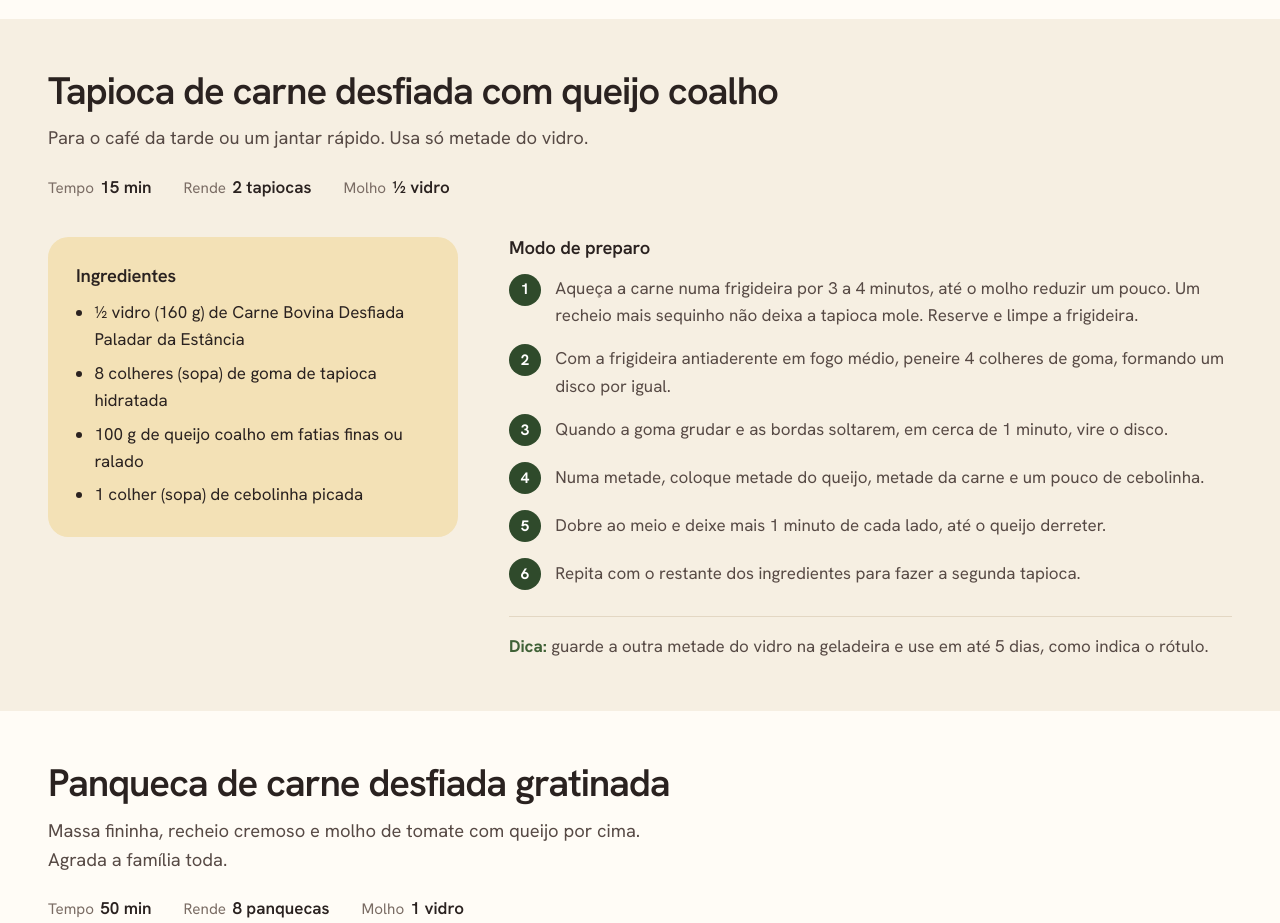
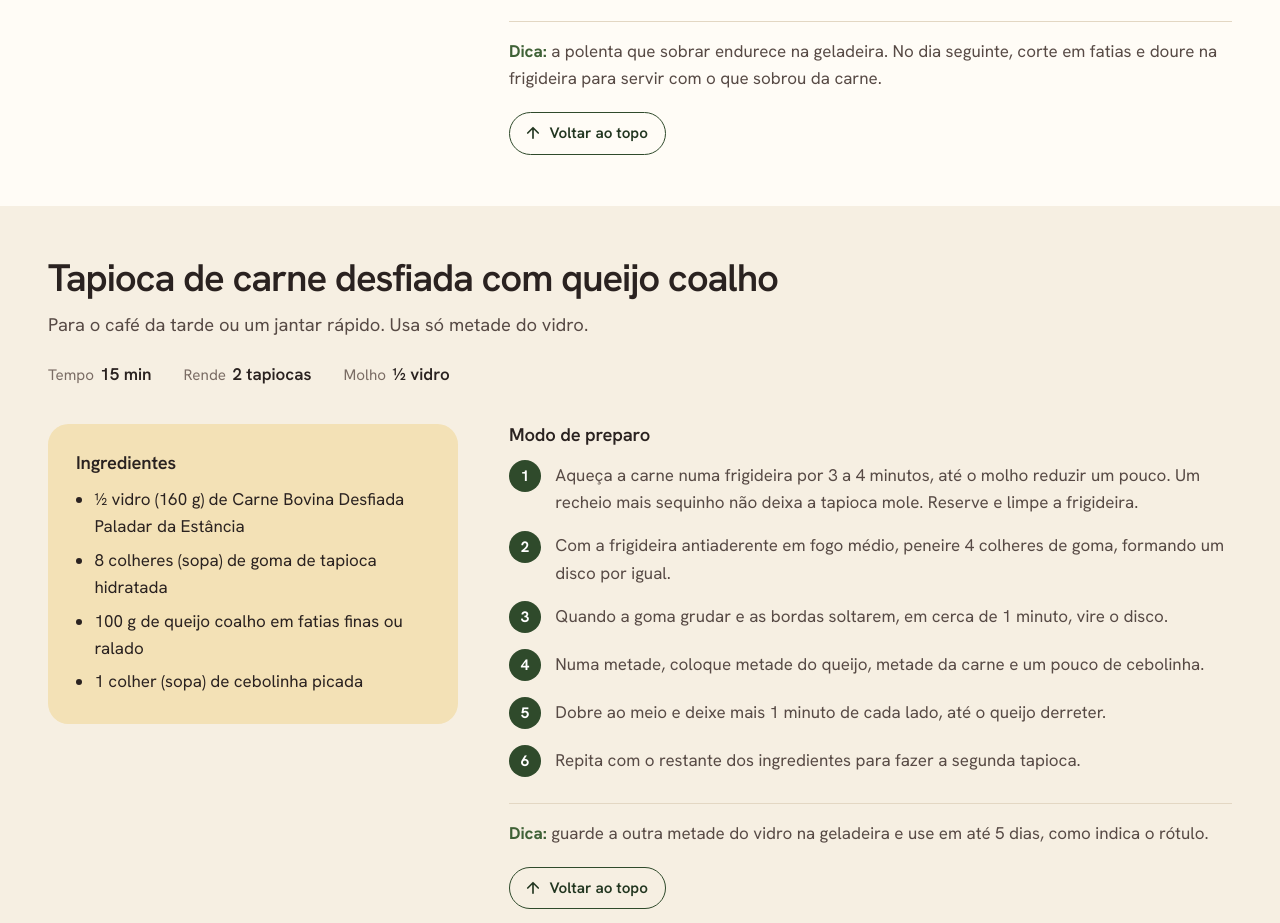
Before and after one commit to maxhomsi/estancia, a plain HTML site: page receitas.html in a window 1280 px wide. Shown: the part 3018-3941 px from the top of the page. Drawn offline with Linux system fonts and the light colour scheme.

Commit message:
Botão Voltar ao topo no fim de cada receita
Co-Authored-By: Claude Opus 5.5 <noreply@anthropic.com>
Claude-Session: https://claude.ai/code/session_01As74gqM53w2W29UGo9M3Nb

```diff
--- a/css/style.css
+++ b/css/style.css
@@ -312,6 +312,12 @@ section[id], footer[id] { scroll-margin-top: calc(var(--topo-alto) + .75rem); }
 }
 .receita__dica { margin-top: 1.5rem; padding-top: 1rem; border-top: 1px solid var(--linha); max-width: none; }
 .receita__dica strong { color: var(--verde-medio); }
+.subir {
+  display: inline-flex; align-items: center; gap: .45rem; margin-top: 1.25rem;
+  font-weight: 600; font-size: .95rem; color: var(--verde-escuro); text-decoration: none;
+  border: 1.5px solid var(--verde); border-radius: 999px; padding: .5rem 1.1rem .5rem .9rem;
+}
+.subir:hover { background: var(--verde); color: #fff; }
 @media (max-width: 54rem) {
   .receita__corpo { grid-template-columns: 1fr; }
 }
--- a/receitas.html
+++ b/receitas.html
@@ -56,7 +56,7 @@
   </header>
 
   <main id="conteudo">
-    <section class="bloco receitas-abertura">
+    <section class="bloco receitas-abertura" id="inicio">
       <div class="miolo pagina__grade">
         <div>
           <p class="lema">Caderno de receitas</p>
@@ -113,6 +113,7 @@
               <li>Finalize com cheiro-verde e sirva quente.</li>
             </ol>
             <p class="receita__dica"><strong>Dica:</strong> dá para trocar o aipim por batata ou abóbora cabotiá. O tempo de cozimento é parecido.</p>
+            <a class="subir" href="#inicio"><svg viewBox="0 0 24 24" width="18" height="18" aria-hidden="true"><path d="M12 19V5M5 12l7-7 7 7" fill="none" stroke="currentColor" stroke-width="2.2" stroke-linecap="round" stroke-linejoin="round"/></svg>Voltar ao topo</a>
           </div>
         </div>
       </div>
@@ -155,6 +156,7 @@
               <li>Desligue o fogo, deixe descansar tampado por 5 minutos, solte com um garfo e finalize com pimenta-do-reino e cheiro-verde.</li>
             </ol>
             <p class="receita__dica"><strong>Dica:</strong> para um carreteiro mais caprichado, doure 100 g de linguiça calabresa em cubos antes da cebola.</p>
+            <a class="subir" href="#inicio"><svg viewBox="0 0 24 24" width="18" height="18" aria-hidden="true"><path d="M12 19V5M5 12l7-7 7 7" fill="none" stroke="currentColor" stroke-width="2.2" stroke-linecap="round" stroke-linejoin="round"/></svg>Voltar ao topo</a>
           </div>
         </div>
       </div>
@@ -194,6 +196,7 @@
               <li>Sirva a polenta no prato, coloque a carne por cima e finalize com o restante do parmesão e salsinha.</li>
             </ol>
             <p class="receita__dica"><strong>Dica:</strong> a polenta que sobrar endurece na geladeira. No dia seguinte, corte em fatias e doure na frigideira para servir com o que sobrou da carne.</p>
+            <a class="subir" href="#inicio"><svg viewBox="0 0 24 24" width="18" height="18" aria-hidden="true"><path d="M12 19V5M5 12l7-7 7 7" fill="none" stroke="currentColor" stroke-width="2.2" stroke-linecap="round" stroke-linejoin="round"/></svg>Voltar ao topo</a>
           </div>
         </div>
       </div>
@@ -231,6 +234,7 @@
               <li>Repita com o restante dos ingredientes para fazer a segunda tapioca.</li>
             </ol>
             <p class="receita__dica"><strong>Dica:</strong> guarde a outra metade do vidro na geladeira e use em até 5 dias, como indica o rótulo.</p>
+            <a class="subir" href="#inicio"><svg viewBox="0 0 24 24" width="18" height="18" aria-hidden="true"><path d="M12 19V5M5 12l7-7 7 7" fill="none" stroke="currentColor" stroke-width="2.2" stroke-linecap="round" stroke-linejoin="round"/></svg>Voltar ao topo</a>
           </div>
         </div>
       </div>
@@ -278,6 +282,7 @@
               <li>Leve ao forno por 15 minutos, até o queijo derreter e dourar.</li>
             </ol>
             <p class="receita__dica"><strong>Dica:</strong> os discos de massa podem ser feitos na véspera. Guarde na geladeira, empilhados e cobertos com filme.</p>
+            <a class="subir" href="#inicio"><svg viewBox="0 0 24 24" width="18" height="18" aria-hidden="true"><path d="M12 19V5M5 12l7-7 7 7" fill="none" stroke="currentColor" stroke-width="2.2" stroke-linecap="round" stroke-linejoin="round"/></svg>Voltar ao topo</a>
           </div>
         </div>
       </div>
@@ -317,6 +322,7 @@
               <li>Escorra a cebola, distribua sobre a carne, junte a rúcula, feche e sirva na hora.</li>
             </ol>
             <p class="receita__dica"><strong>Dica:</strong> para festa, use minipães e sirva a carne numa travessa para cada um montar o seu.</p>
+            <a class="subir" href="#inicio"><svg viewBox="0 0 24 24" width="18" height="18" aria-hidden="true"><path d="M12 19V5M5 12l7-7 7 7" fill="none" stroke="currentColor" stroke-width="2.2" stroke-linecap="round" stroke-linejoin="round"/></svg>Voltar ao topo</a>
           </div>
         </div>
       </div>
```
